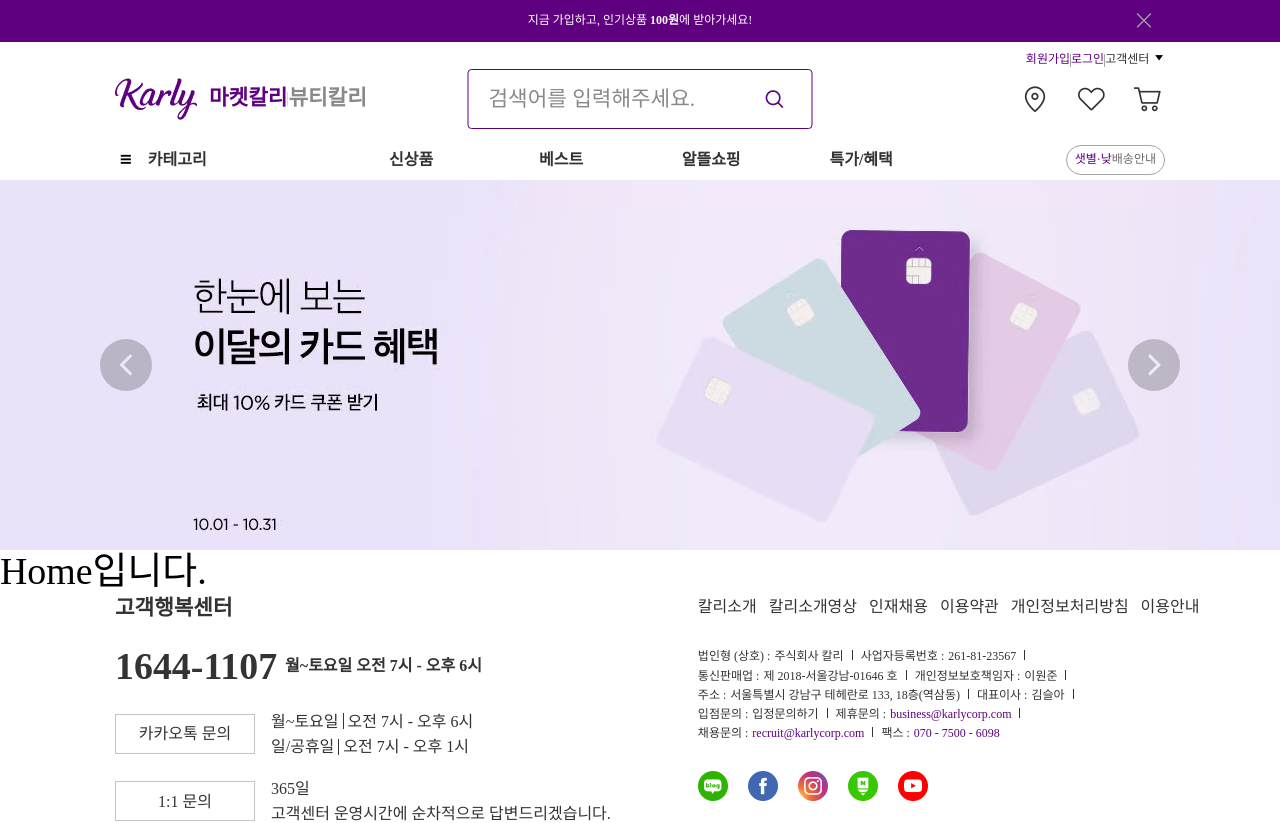
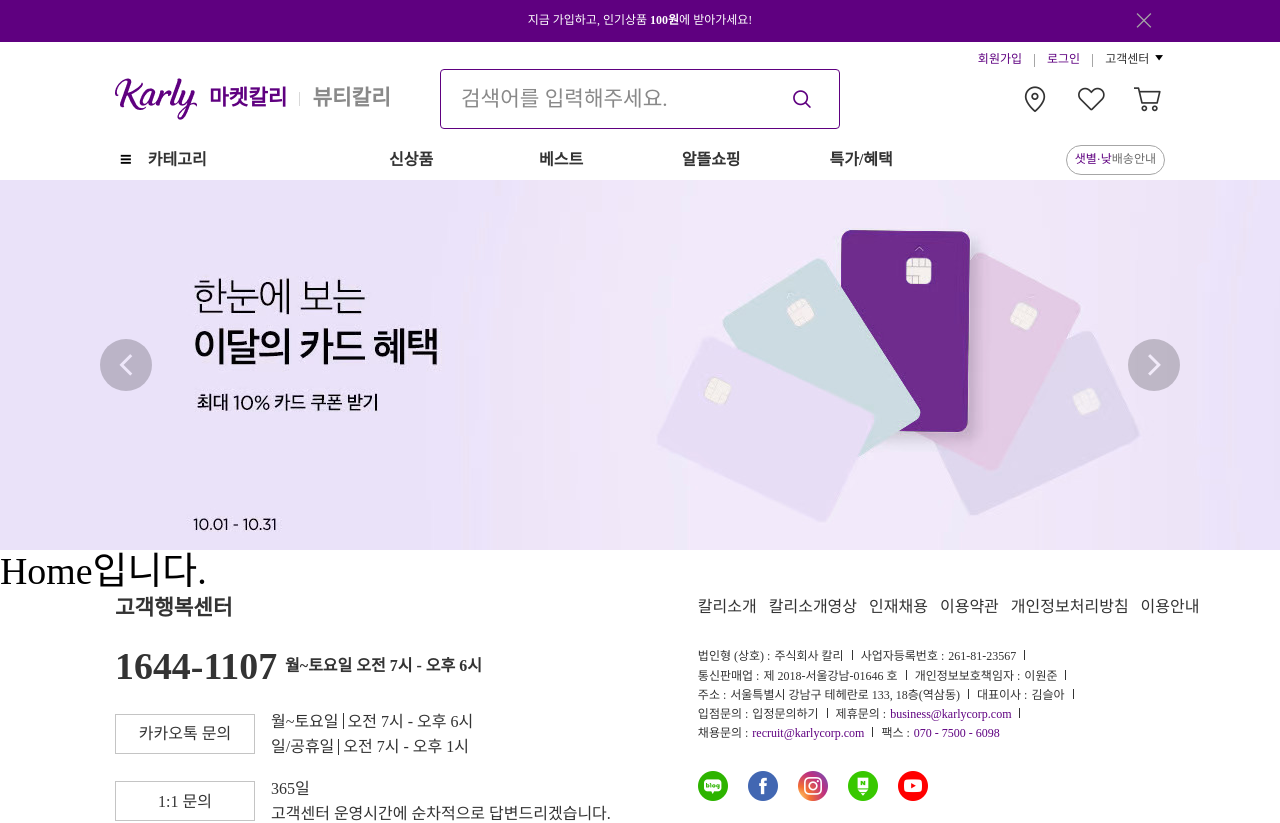
Before and after one commit to hyesom2/react_karly, a React (Vite) app: page / in a window 1280 px wide. Shown: the top 823 px of the page. Built offline with nearby package versions, Linux system fonts and the light colour scheme.

Commit message:
Refactor: Refactoring Header Component

```diff
--- a/src/components/Input.tsx
+++ b/src/components/Input.tsx
@@ -25,6 +25,7 @@
   iconHide = false,
   type = "text",
   placeholder,
+  width,
   height,
   hintText,
   hintTextHide = false,
@@ -42,7 +43,7 @@
   const labelClassName = srOnly ? "sr-only" : "label text-md text-content";
   const iconClassName = iconHide ? "hidden" : "inline-block ml-2 absolute top-1/2 -translate-y-1/2 right-20 w-36 h-36";
   const hintTextClassName = hintTextHide ? "hidden" : "paragraph text-sm text-error";
-  let inputClassName = "paragraph w-full h-full border border-solid placeholder-gray-400 rounded hover:border-2 focus:border-2 active:border-2";
+  let inputClassName = "paragraph w-full h-full border border-solid placeholder-gray-400 rounded hover:border-2 focus:border-2 active:border-2 flex-shrink-0";
 
   switch (type) {
     case "search": {
@@ -62,7 +63,7 @@
       <input
         id={inputId}
         className={inputClassName}
-        style={{ height: `${height}rem`} }
+        style={{ width:`${width}rem`, height: `${height}rem`} }
         type={type}
         placeholder={placeholder}
         name={name}
--- a/src/components/List.tsx
+++ b/src/components/List.tsx
@@ -13,11 +13,11 @@
           <li className="flex items-center text-primary transition-all duration-300 ease-in-out">
             <Link to="/register" className="paragraph text-sm hover:font-bold focus:font-bold active:font-bold">회원가입</Link>
           </li>
-          <Divide height={13} bgColor="bg-gray-300" />
+          <Divide height={13} bgColor="bg-gray-300" mx={12} />
           <li className="flex items-center text-primary transition-all duration-300 ease-in-out">
             <Link to="/login" className="paragraph text-sm hover:font-bold focus:font-bold active:font-bold">로그인</Link>
           </li>
-          <Divide height={13} bgColor="bg-gray-300" />
+          <Divide height={13} bgColor="bg-gray-300" mx={12} />
           <li className="text-content">
             <Link to="/service" className="paragraph text-sm hover:font-bold focus:font-bold active:font-bold transition-all duration-300 ease-in-out">고객센터</Link>
             <span className="icon icon-triangle_bottom text-sm text-black ml-4 cursor-pointer"></span>
@@ -39,7 +39,7 @@
       return (
         <ul className="flex justify-end items-center w-full">
           <li><Link to="/" className="paragraph text-sm text-content">아이디 찾기</Link></li>
-          <Divide height={10} bgColor="bg-content"></Divide>
+          <Divide height={10} bgColor="bg-content" mx={4}></Divide>
           <li><Link to="/" className="paragraph text-sm text-content">비밀번호 찾기</Link> 찾기</li>
         </ul>
       )
--- a/src/components/header/Header.tsx
+++ b/src/components/header/Header.tsx
@@ -20,7 +20,7 @@
             <SpriteIcons type="logo"/>
             <ul className="flex items-center ml-12">
               <li><Link to="/" className="label text-lg text-primary hover:text-primary">마켓칼리</Link></li>
-              <Divide height={14} bgColor="bg-border" />
+              <Divide height={14} bgColor="bg-border" mx={12} />
               <li><Link to="/" className="label text-lg text-gray-400 hover:text-primary">뷰티칼리</Link></li>
             </ul>
           </div>
```
